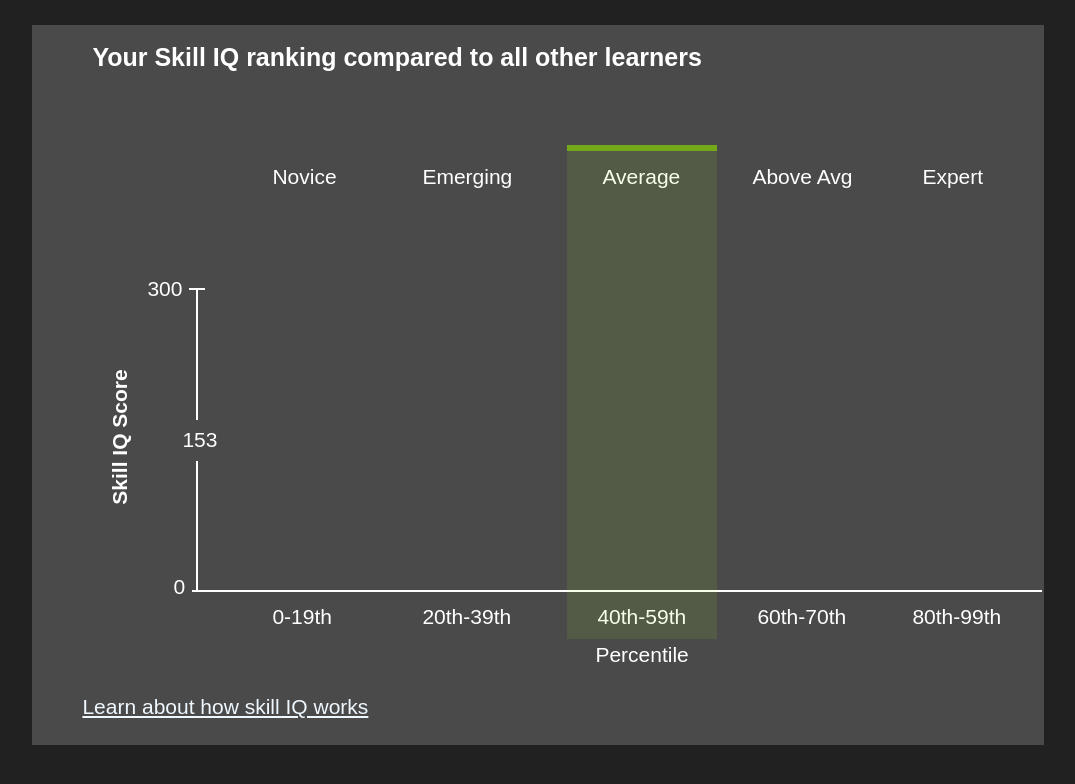
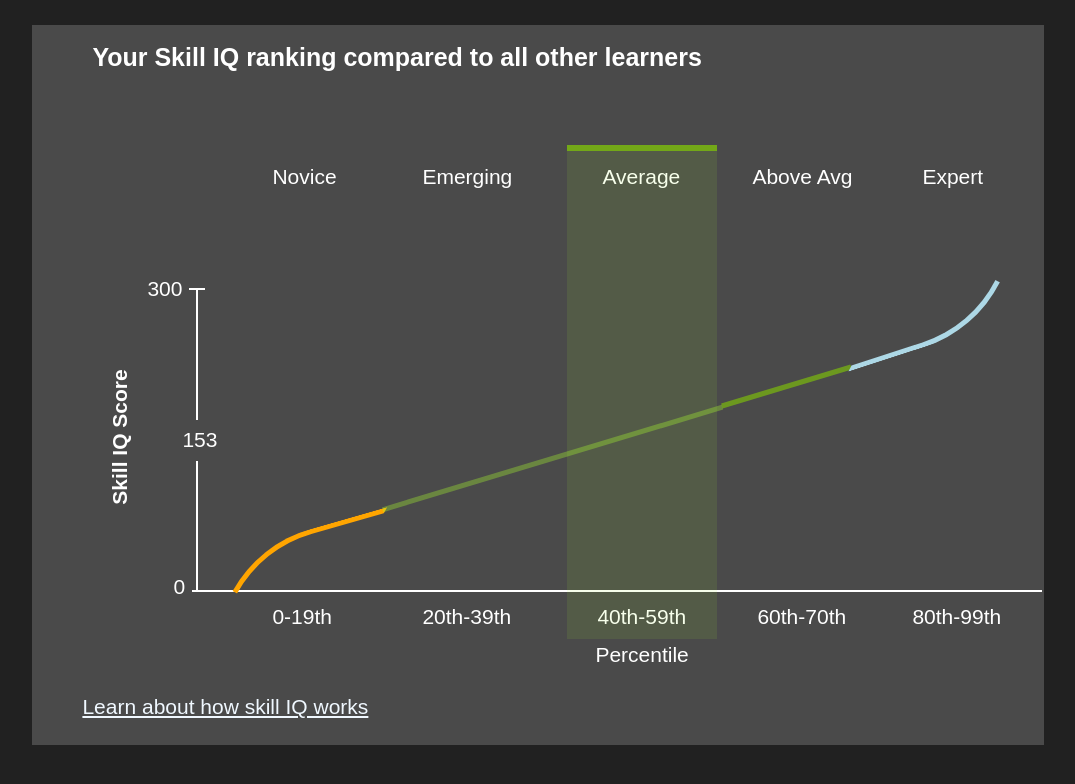
Before and after one commit to Eddy-scion/graphApp, a plain HTML site: page index.html in a window 1280 px wide. Shown: the whole page, without its empty margins (102-1177 px from the left). Drawn offline with Linux system fonts and the light colour scheme.

Commit message:
created a curved line

```diff
--- a/chart.css
+++ b/chart.css
@@ -1,6 +1,6 @@
 body {
   background-color: rgba(0, 0, 0, 0.87);
-  height: 700px;
+  height: 100px;
   font-family: sans-serif;
 }
 
@@ -115,23 +115,23 @@ body {
   top: 580px;
 }
 
-#rank1 {
+.ranking.rank1 {
   left: 240px;
 }
 
-#rank2 {
+.ranking.rank2 {
   left: 390px;
 }
 
-#rank3 {
+.ranking.rank3 {
   left: 565px;
 }
 
-#rank4 {
+.ranking.rank4 {
   left: 725px;
 }
 
-#rank5 {
+.ranking.rank5 {
   left: 880px;
 }
 
@@ -201,3 +201,47 @@ a {
   height: 488px;
   width: 150px;
 }
+
+.curve1 {
+  position: absolute;
+  width: 200px;
+  height: 140px;
+  border: 5px solid orange;
+  border-color: orange transparent transparent transparent;
+  border-radius: 100%/200px 0 0 50%;
+  border-top-left-radius: 500px;
+  transform: rotate(-16deg);
+  top: 507.5px;
+  left: 170px;
+}
+
+.sline {
+  position: absolute;
+  width: 135px;
+  border-bottom: 5px solid rgba(130, 202, 5, 0.616);
+  transform: rotate(-16.8deg);
+  top: 359px;
+  left: 687px;
+}
+
+.sline2 {
+  position: absolute;
+  width: 355px;
+  border-bottom: 5px solid rgba(172, 255, 47, 0.335);
+  transform: rotate(-16.8deg);
+  top: 430.5px;
+  left: 343px;
+}
+
+.curve2 {
+  position: absolute;
+  width: 200px;
+  height: 140px;
+  border: 5px solid lightblue;
+  border-color: lightblue transparent transparent transparent;
+  border-radius: 100%/200px 0 0 50%;
+  border-top-left-radius: 500px;
+  transform: rotate(-198deg);
+  top: 167.5px;
+  left: 788px;
+}
--- a/index.html
+++ b/index.html
@@ -26,11 +26,11 @@
       <div id="line1"></div>
       <div id="line2"></div>
       <div class="line"></div>
-      <div class="ranking" id="rank1">0-19th</div>
-      <div class="ranking" id="rank2">20th-39th</div>
-      <div class="ranking" id="rank3">40th-59th</div>
-      <div class="ranking" id="rank4">60th-70th</div>
-      <div class="ranking" id="rank5">80th-99th</div>
+      <div class="ranking rank1">0-19th</div>
+      <div class="ranking rank2">20th-39th</div>
+      <div class="ranking rank3">40th-59th</div>
+      <div class="ranking rank4">60th-70th</div>
+      <div class="ranking rank5">80th-99th</div>
       <div class="topWord" id="percent">Percentile</div>
       <div class="topWord" id="bottom">
         <a href="#">Learn about how skill IQ works</a>
@@ -42,6 +42,10 @@
       <div class="empty3"></div>
       <div class="empty4"></div>
       <div class="empty5"></div>
+      <div class="curve1"></div>
+      <div class="sline"></div>
+      <div class="sline2"></div>
+      <div class="curve2"></div>
     </div>
     <script src="chart.js"></script>
   </body>
```
